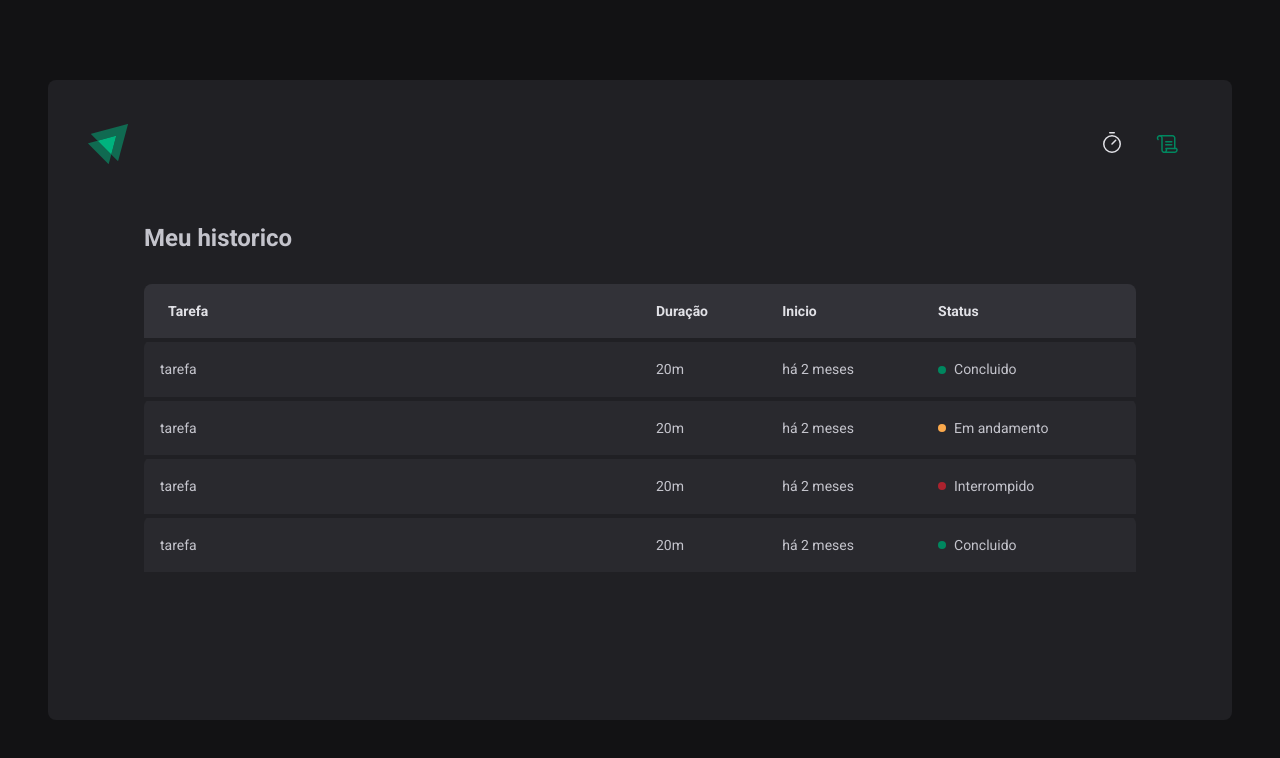
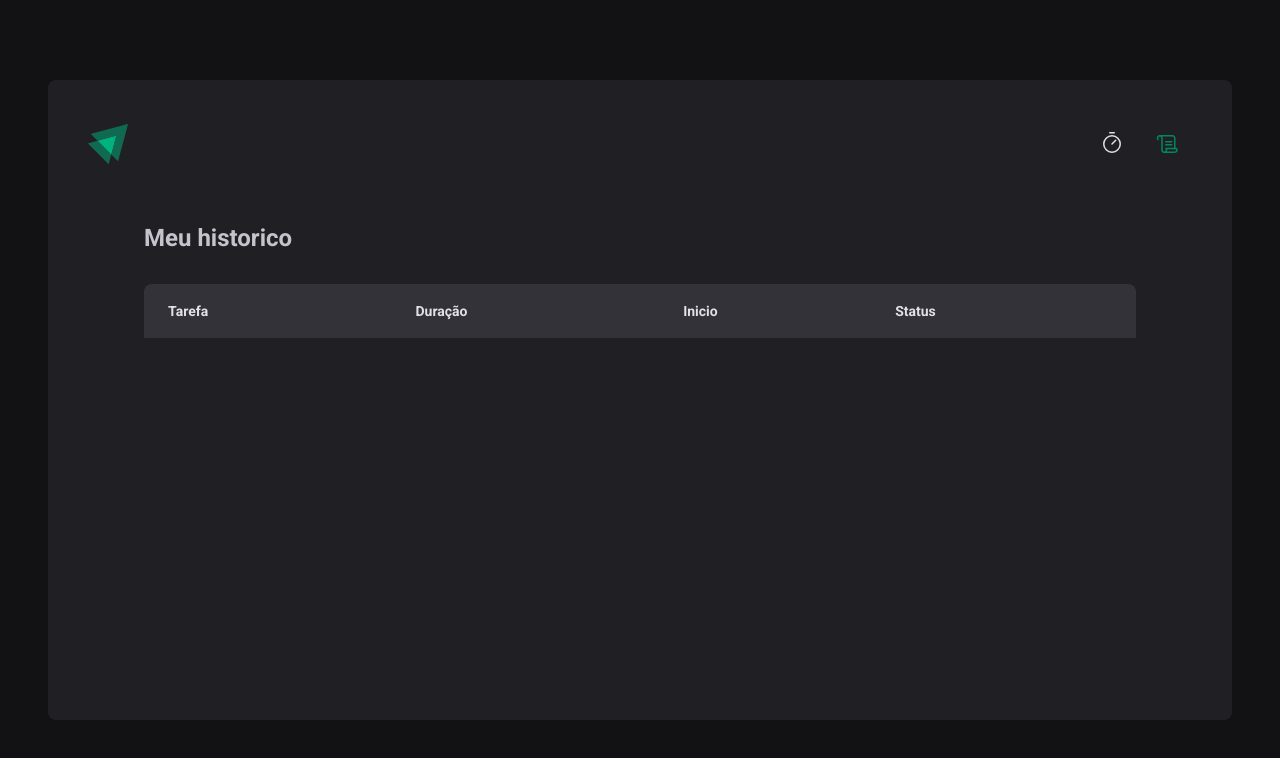
Before and after one commit to thiagotmendes/react-timer, a React (Vite) app: page /history in a window 1280 px wide. Shown: the top 758 px of the page. Built offline with nearby package versions, Linux system fonts and the light colour scheme.

Commit message:
Finish context file, start reducers

```diff
--- a/src/App.tsx
+++ b/src/App.tsx
@@ -4,12 +4,15 @@ import { GlobalStyle } from './styles/global'
 
 import { defaultTheme } from './styles/themes/default'
 import { Router } from './Router'
+import { CyclesContextProvider } from './contexts/CyclesContext'
 
 export function App() {
   return (
     <ThemeProvider theme={defaultTheme}>
       <BrowserRouter>
-        <Router />
+        <CyclesContextProvider>
+          <Router />
+        </CyclesContextProvider>
       </BrowserRouter>
       <GlobalStyle />
     </ThemeProvider>
--- /dev/null
+++ b/src/contexts/CyclesContext.tsx
@@ -0,0 +1,168 @@
+import { ReactNode, createContext, useReducer, useState } from 'react'
+
+interface createCycleData {
+  task: string
+  minutesAmount: number
+}
+
+interface Cycle {
+  id: string
+  task: string
+  minutesAmount: number
+  startDate: Date
+  interruptedDate?: Date
+  finishedDate?: Date
+}
+
+interface CyclesContextType {
+  cycles: Cycle[]
+  activeCycle: Cycle | undefined
+  activeCycleId: string | null
+  markCurrentCycleAsFinished: () => void
+  amountSecondsPassed: number
+  setSecondsPassed: (seconds: number) => void
+  createNewCycle: (data: createCycleData) => void
+  interruptCurrentCycle: () => void
+}
+
+export const CyclesContext = createContext({} as CyclesContextType)
+
+interface CyclesContextProviderProps {
+  children: ReactNode
+}
+
+interface CyclesState {
+  cycles: Cycle[]
+  activeCycleId: string | null
+}
+
+export function CyclesContextProvider({
+  children,
+}: CyclesContextProviderProps) {
+  // const [cycles, setCycles] = useState<Cycle[]>([])
+  const [CtclesState, dispatch] = useReducer(
+    (state: CyclesState, action: any) => {
+      if (action.type === 'ADD_NEW_CYCLE') {
+        return {
+          ...state,
+          cycles: [...state.cycles, action.payload.newCycle],
+          activeCycleId: action.payload.newCycle.id,
+        }
+      }
+
+      if (action.type === 'INTERRUPT_CURRENT_CYCLE') {
+        return {
+          ...state,
+          cycles: state.cycles.map((cycle) => {
+            if (cycle.id === state.activeCycleId) {
+              return { ...cycle, interruptedDate: new Date() }
+            } else {
+              return cycle
+            }
+          }),
+          activeCycleId: null,
+        }
+      }
+
+      return state
+    },
+    {
+      cycles: [],
+      activeCycleId: null,
+    },
+  )
+
+  const [amountSecondsPassed, setAmountSecondsPassed] = useState(0)
+
+  const { cycles, activeCycleId } = CtclesState
+
+  const activeCycle = cycles.find((cycle) => cycle.id === activeCycleId)
+
+  /**
+   * Set the seconds passed after started the task
+   *
+   * @param seconds
+   *
+   */
+  function setSecondsPassed(seconds: number) {
+    setAmountSecondsPassed(seconds)
+  }
+
+  /**
+   * Mark the current cycle as fineshed
+   *
+   */
+  function markCurrentCycleAsFinished() {
+    dispatch({
+      type: 'MARK_CURRENT_CYCLE_AS_FINISHED',
+      payload: {
+        activeCycleId,
+      },
+    })
+    // setCycles((state) =>
+    //   state.map((cycle) => {
+    //     if (cycle.id === activeCycleId) {
+    //       return { ...cycle, interruptedDate: new Date() }
+    //     } else {
+    //       return cycle
+    //     }
+    //   }),
+    // )
+  }
+
+  /**
+   * HandleCreateNewCycle
+   *
+   * Functions that create new cycle
+   */
+  function createNewCycle(data: createCycleData) {
+    const id = String(new Date().getTime())
+
+    const newCycle: Cycle = {
+      id,
+      task: data.task,
+      minutesAmount: data.minutesAmount,
+      startDate: new Date(),
+    }
+
+    // setCycles((state) => [...state, newCycle])
+    dispatch({
+      type: 'ADD_NEW_CYCLE',
+      payload: {
+        newCycle,
+      },
+    })
+    setSecondsPassed(0)
+  }
+
+  /**
+   * handleInterruptCycle
+   *
+   * Function that interrupt the current cycle
+   */
+  function interruptCurrentCycle() {
+    dispatch({
+      type: 'INTERRUPT_CURRENT_CYCLE',
+      payload: {
+        activeCycleId,
+      },
+    })
+  }
+
+  return (
+    <CyclesContext.Provider
+      value={{
+        cycles,
+        activeCycle,
+        activeCycleId,
+        amountSecondsPassed,
+        markCurrentCycleAsFinished,
+        setSecondsPassed,
+        createNewCycle,
+        interruptCurrentCycle,
+      }}
+    >
+      {children}
+    </CyclesContext.Provider>
+  )
+}
--- a/src/pages/History/index.tsx
+++ b/src/pages/History/index.tsx
@@ -1,6 +1,12 @@
+import { useContext } from 'react'
+import { formatDistanceToNow } from 'date-fns'
+import { ptBR } from 'date-fns/locale/pt-BR'
 import { HistoryContainer, HistoryList, Status } from './styles'
+import { CyclesContext } from '../../contexts/CyclesContext'
 
 export function History() {
+  const { cycles } = useContext(CyclesContext)
+
   return (
     <HistoryContainer>
       <h1>Meu historico</h1>
@@ -16,38 +22,31 @@ export function History() {
             </tr>
           </thead>
           <tbody>
-            <tr>
-              <td>tarefa</td>
-              <td>20m</td>
-              <td>há 2 meses</td>
-              <td>
-                <Status statusColor="green"> Concluido </Status>
-              </td>
-            </tr>
-            <tr>
-              <td>tarefa</td>
-              <td>20m</td>
-              <td>há 2 meses</td>
-              <td>
-                <Status statusColor="yellow"> Em andamento </Status>
-              </td>
-            </tr>
-            <tr>
-              <td>tarefa</td>
-              <td>20m</td>
-              <td>há 2 meses</td>
-              <td>
-                <Status statusColor="red"> Interrompido </Status>
-              </td>
-            </tr>
-            <tr>
-              <td>tarefa</td>
-              <td>20m</td>
-              <td>há 2 meses</td>
-              <td>
-                <Status statusColor="green"> Concluido </Status>
-              </td>
-            </tr>
+            {cycles.map((cycle) => {
+              return (
+                <tr key={cycle.id}>
+                  <td>{cycle.task}</td>
+                  <td>{cycle.minutesAmount}m</td>
+                  <td>
+                    {formatDistanceToNow(cycle.startDate, {
+                      addSuffix: true,
+                      locale: ptBR,
+                    })}
+                  </td>
+                  <td>
+                    {cycle.finishedDate && (
+                      <Status statusColor="green"> Concluido </Status>
+                    )}
+                    {cycle.interruptedDate && (
+                      <Status statusColor="red"> intenrropido </Status>
+                    )}
+                    {!cycle.finishedDate && !cycle.interruptedDate && (
+                      <Status statusColor="yellow"> Em andamento </Status>
+                    )}
+                  </td>
+                </tr>
+              )
+            })}
           </tbody>
         </table>
       </HistoryList>
--- a/src/pages/Home/components/Countdown/index.tsx
+++ b/src/pages/Home/components/Countdown/index.tsx
@@ -1,7 +1,7 @@
 import { useContext, useEffect } from 'react'
 import { CoutdownContainer, Separator } from './styles'
 import { differenceInSeconds } from 'date-fns'
-import { CyclesContext } from '../..'
+import { CyclesContext } from '../../../../contexts/CyclesContext'
 
 export function Countdown() {
   /** get the context created on home component */
--- a/src/pages/Home/components/NewCycleForm/index.tsx
+++ b/src/pages/Home/components/NewCycleForm/index.tsx
@@ -1,8 +1,7 @@
 import { useForm, useFormContext } from 'react-hook-form'
 import { FormContainer, MinutsAmountInput, TaskInput } from './styles'
-import { zodResolver } from '@hookform/resolvers/zod'
 import { useContext } from 'react'
-import { CyclesContext } from '../..'
+import { CyclesContext } from '../../../../contexts/CyclesContext'
 
 export function NewCycleForm() {
   const { activeCycle } = useContext(CyclesContext)
--- a/src/pages/Home/index.tsx
+++ b/src/pages/Home/index.tsx
@@ -8,9 +8,10 @@ import {
   StartCoutdownButton,
   StopCoutdownButton,
 } from './styles'
-import { createContext, useState } from 'react'
 import { NewCycleForm } from './components/NewCycleForm'
 import { Countdown } from './components/Countdown'
+import { useContext } from 'react'
+import { CyclesContext } from '../../contexts/CyclesContext'
 
 /**
  * Form validation that uses Zod lib
@@ -25,47 +26,14 @@ const newCycleFormValidationSchema = zod.object({
 
 type newCycleFormData = zod.infer<typeof newCycleFormValidationSchema>
 
-interface Cycle {
-  id: string
-  task: string
-  minutesAmount: number
-  startDate: Date
-  interruptedDate?: Date
-  finishedDate?: Date
-}
-
-interface CyclesContextType {
-  activeCycle: Cycle | undefined
-  activeCycleId: string | null
-  markCurrentCycleAsFinished: () => void
-  amountSecondsPassed: number
-  setSecondsPassed: (seconds: number) => void
-}
-
-export const CyclesContext = createContext({} as CyclesContextType)
-
 /**
  * Create and export the home component
  *
  * @returns
  */
 export function Home() {
-  const [cycles, setCycles] = useState<Cycle[]>([])
-  const [activeCycleId, setActiveCycleId] = useState<string | null>(null)
-
-  const [amountSecondsPassed, setAmountSecondsPassed] = useState(0)
-
-  const activeCycle = cycles.find((cycle) => cycle.id === activeCycleId)
-
-  /**
-   * Set the seconds passed after started the task
-   *
-   * @param seconds
-   *
-   */
-  function setSecondsPassed(seconds: number) {
-    setAmountSecondsPassed(seconds)
-  }
+  const { activeCycle, createNewCycle, interruptCurrentCycle } =
+    useContext(CyclesContext)
 
   /**
    * New cycle form var
@@ -79,64 +47,12 @@ export function Home() {
     },
   })
 
-  const { handleSubmit, watch, reset } = newCycleForm
-
-  /**
-   * Mark the current cycle as fineshed
-   *
-   */
-  function markCurrentCycleAsFinished() {
-    setCycles((state) =>
-      state.map((cycle) => {
-        if (cycle.id === activeCycleId) {
-          return { ...cycle, interruptedDate: new Date() }
-        } else {
-          return cycle
-        }
-      }),
-    )
-  }
-
-  /**
-   * HandleCreateNewCycle
-   *
-   * Functions that create new cycle
-   */
   function handleCreateNewCycle(data: newCycleFormData) {
-    const id = String(new Date().getTime())
-
-    const newCycle: Cycle = {
-      id,
-      task: data.task,
-      minutesAmount: data.minutesAmount,
-      startDate: new Date(),
-    }
-
-    setCycles((state) => [...state, newCycle])
-    setActiveCycleId(id)
-    setSecondsPassed(0)
-
+    createNewCycle(data)
     reset()
   }
 
-  /**
-   * handleInterruptCycle
-   *
-   * Function that interrupt the current cycle
-   */
-  function handleInterruptCycle() {
-    setCycles((state) =>
-      state.map((cycle) => {
-        if (cycle.id === activeCycleId) {
-          return { ...cycle, interruptedDate: new Date() }
-        } else {
-          return cycle
-        }
-      }),
-    )
-
-    setActiveCycleId(null)
-  }
+  const { handleSubmit, watch, reset } = newCycleForm
 
   const task = watch('task')
   const isSubmitDisabled = !task
@@ -144,24 +60,13 @@ export function Home() {
   return (
     <HomeContainer>
       <form onSubmit={handleSubmit(handleCreateNewCycle)}>
-        <CyclesContext.Provider
-          value={{
-            activeCycle,
-            activeCycleId,
-            amountSecondsPassed,
-            markCurrentCycleAsFinished,
-            setSecondsPassed,
-          }}
-        >
-          <FormProvider {...newCycleForm}>
-            <NewCycleForm />
-          </FormProvider>
-
-          <Countdown />
-        </CyclesContext.Provider>
+        <FormProvider {...newCycleForm}>
+          <NewCycleForm />
+        </FormProvider>
+        <Countdown />
 
         {activeCycle ? (
-          <StopCoutdownButton onClick={handleInterruptCycle} type="submit">
+          <StopCoutdownButton onClick={interruptCurrentCycle} type="submit">
             <HandPalm size={24} /> Intenrromper
           </StopCoutdownButton>
         ) : (
```
